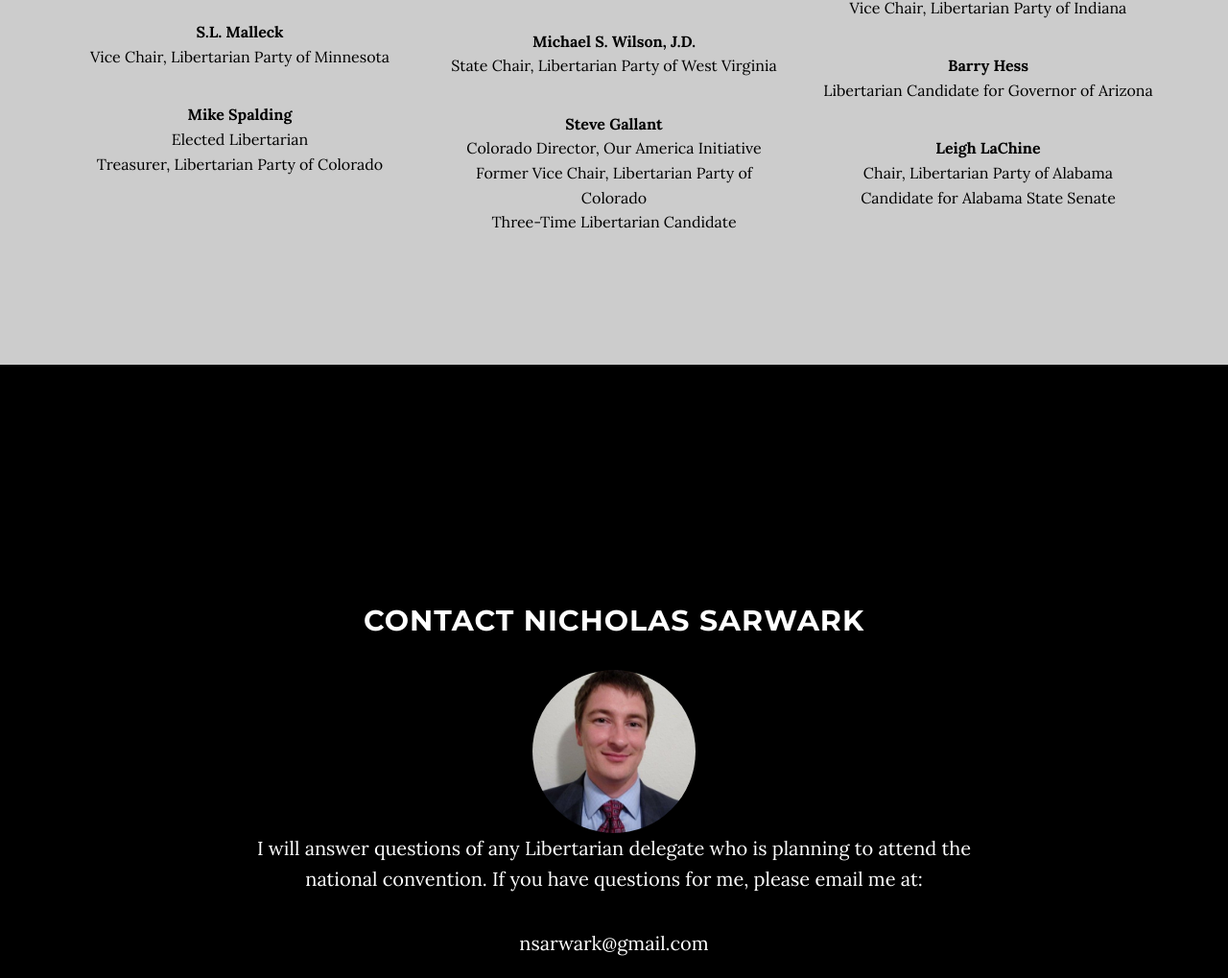
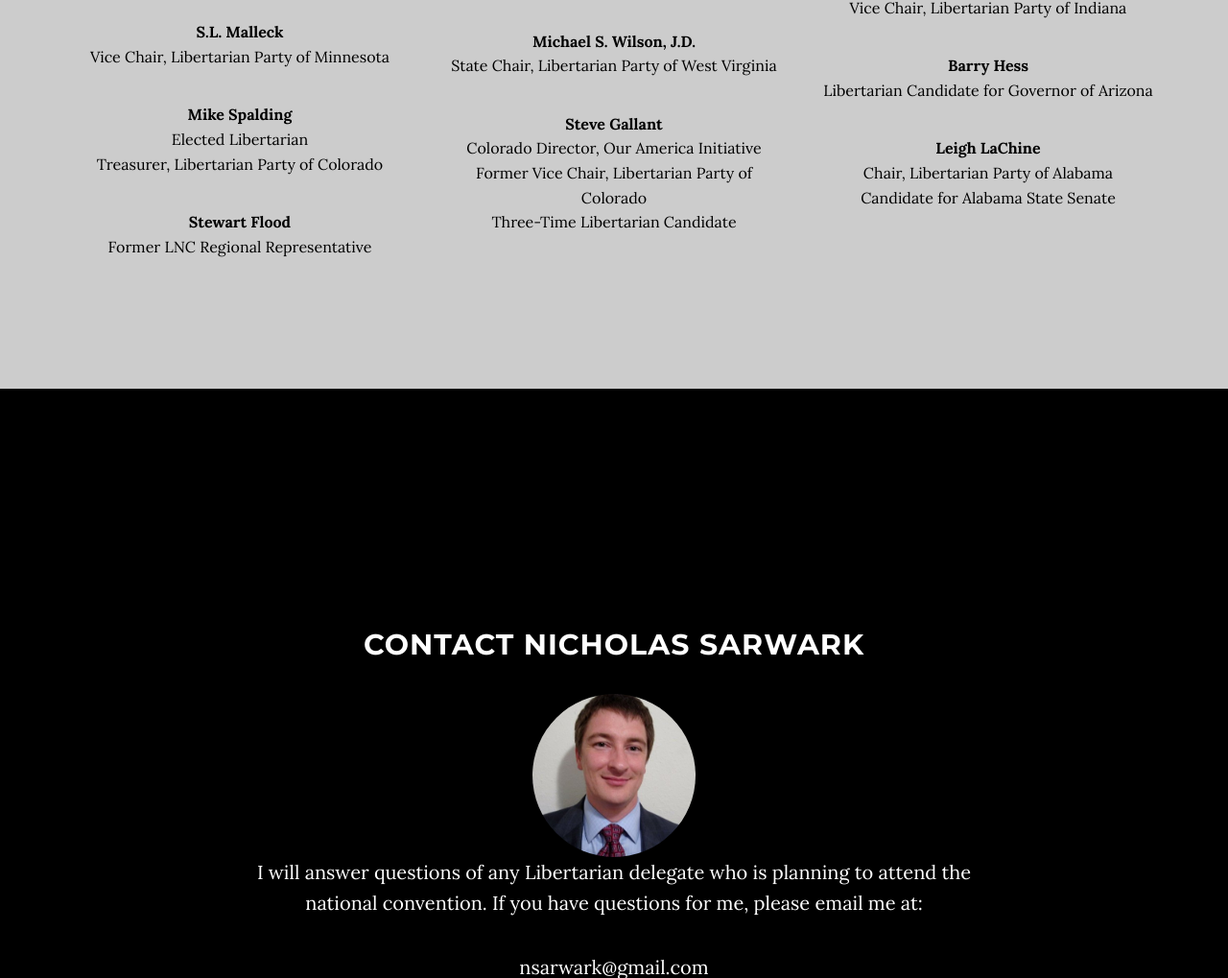
Before and after one commit to bploeger/bploeger.github.io, a plain HTML site: page index.html in a window 1280 px wide. Shown: the part 3768-4787 px from the top of the page at 96% size. Drawn offline with nearby package versions, Linux system fonts and the light colour scheme.

Commit message:
Added another supporter

```diff
--- a/index.html
+++ b/index.html
@@ -140,6 +140,7 @@
                         <p class="supporters-text"><strong>David K. Williams, Jr.</strong><br/><a class="supporter" href="http://williams4co.com/">Libertarian Candidate, Colorado Attorney General</a><br />Former Chair, Libertarian Party of Colorado.</p>
                         <p class="supporters-text"><strong>S.L. Malleck</strong><br />Vice Chair, Libertarian Party of Minnesota</p>
                         <p class="supporters-text"><strong>Mike Spalding</strong><br />Elected Libertarian<br />Treasurer, Libertarian Party of Colorado</p>
+                        <p class="supporters-text"><strong>Stewart Flood</strong><br /> Former LNC Regional Representative</p>
                     </div>
 
                     <div class="col-lg-4">
```
